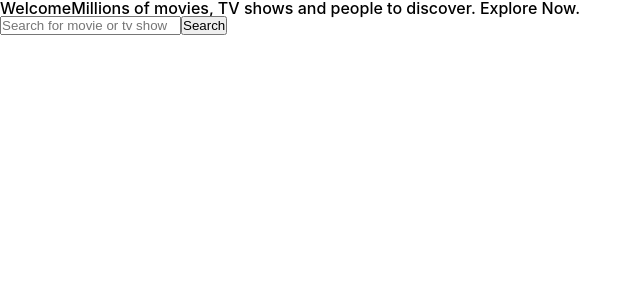
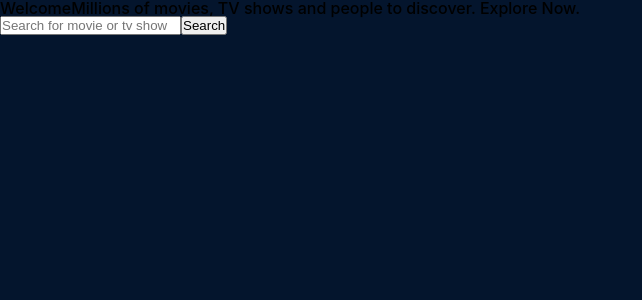
Before and after one commit to anuragKumarCB/filmspot, a React (Vite) app: page / in a window 1280 px wide. Shown: the top 300 px of the page, without its empty margins (0-642 px from the left). Built offline with nearby package versions, Linux system fonts and the light colour scheme; no server answers.

Commit message:
uncommented background color

```diff
--- a/src/index.scss
+++ b/src/index.scss
@@ -27,7 +27,7 @@
 }
 
 body {
-  // background-color: var(--black);
+  background-color: var(--black);
 }
 
 ::-webkit-scrollbar {
```
